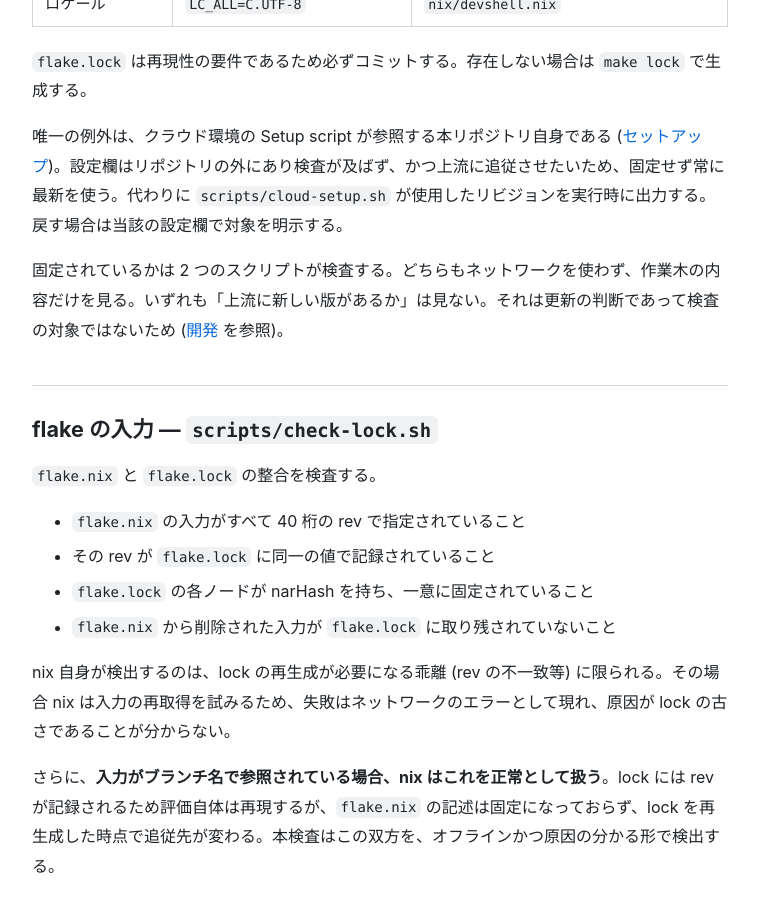
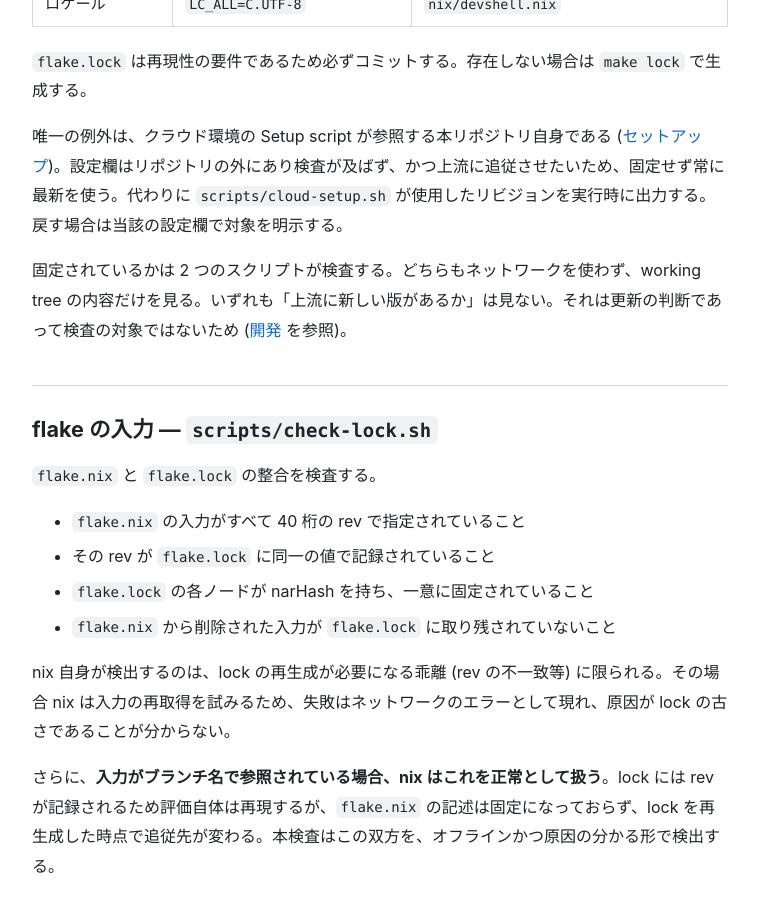
Before and after one commit to sabas0ba/dotfiles, a Jekyll site: the page built from docs/reproducibility.md, in a window 1280 px wide and 900 px high, scrolled down 834 px. Shown: the whole window, without its empty margins (260-1019 px from the left). Built offline with Jekyll 4.4.1, drawn with Linux system fonts in a browser that asks for light colours; our own code applies the rules of GitHub Pages for plain Markdown files.

Commit message:
docs: 技術用語の過剰な日本語訳を是正する
CLAUDE.md の応答の規約が禁じている訳語が本文に残っていたため置き換える。

- 正本 -> master (home/.claude/CLAUDE.md)
- 作業木 -> working tree (docs/reproducibility.md, scripts/check-pins.sh)

規約中の「訳さない」例として挙げている箇所は、対象そのものであるため
残す。

Co-Authored-By: Claude <noreply@anthropic.com>
Claude-Session: https://claude.ai/code/session_01Xh1jM2dcee5H56ujf9vzX3

```diff
--- a/docs/reproducibility.md
+++ b/docs/reproducibility.md
@@ -19,7 +19,7 @@
 
 唯一の例外は、クラウド環境の Setup script が参照する本リポジトリ自身である ([セットアップ](setup.md#他のリポジトリで使う))。設定欄はリポジトリの外にあり検査が及ばず、かつ上流に追従させたいため、固定せず常に最新を使う。代わりに `scripts/cloud-setup.sh` が使用したリビジョンを実行時に出力する。戻す場合は当該の設定欄で対象を明示する。
 
-固定されているかは 2 つのスクリプトが検査する。どちらもネットワークを使わず、作業木の内容だけを見る。いずれも「上流に新しい版があるか」は見ない。それは更新の判断であって検査の対象ではないため ([開発](development.md#固定を更新する) を参照)。
+固定されているかは 2 つのスクリプトが検査する。どちらもネットワークを使わず、working tree の内容だけを見る。いずれも「上流に新しい版があるか」は見ない。それは更新の判断であって検査の対象ではないため ([開発](development.md#固定を更新する) を参照)。
 
 ## flake の入力 — `scripts/check-lock.sh`
 
```
Also changed, not shown: home/.claude/CLAUDE.md, 1 other file.
